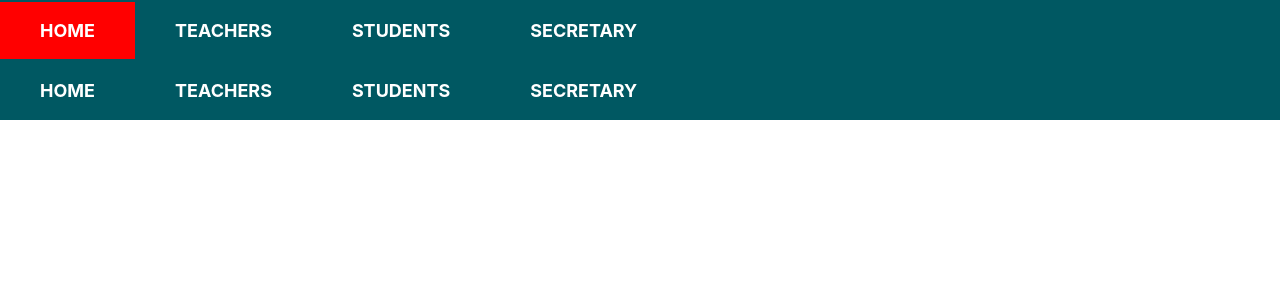
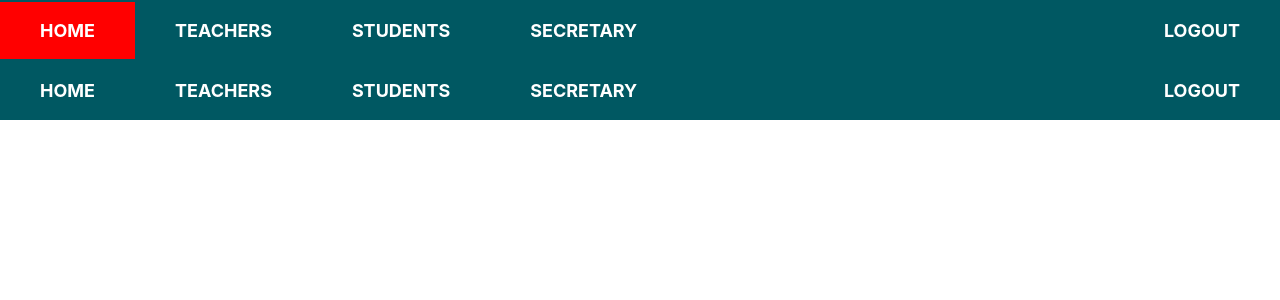
Before and after one commit to laviniamaties/DISI, a React (Create React App) app in the folder client/: page /header in a window 1280 px wide. Shown: the top 300 px of the page. Built offline with nearby package versions, Linux system fonts and the light colour scheme.

Commit message:
add logout in header

```diff
--- a/client/src/Components/Header.css
+++ b/client/src/Components/Header.css
@@ -28,6 +28,15 @@
     padding: 18px 40px;
 }
 
+.logout{
+    flex: 0 0 100px;
+    padding: 17px 40px;
+}
+
+.logout:hover {
+    background: red;
+}
+
 .active{
     background: red;
 }
--- a/client/src/Components/Header.tsx
+++ b/client/src/Components/Header.tsx
@@ -2,6 +2,7 @@ import React, { Component } from 'react'
 import { Link } from 'react-router-dom';
 
 import './Header.css';
+import AuthService from '../Services/auth-service';
 
 class Header extends Component {
     constructor(props: any) {
@@ -43,6 +44,9 @@ class Header extends Component {
                 <div className="header-nodes">
                     {this.state.nodes.map(this.renderNode)}
                 </div>
+                <div className="header-nodes logout" onClick={() => AuthService.logout()}>
+                    <div><span>Logout</span></div>
+                </div>
             </div>
         );
     }
--- a/client/src/Services/auth-service.ts
+++ b/client/src/Services/auth-service.ts
@@ -9,7 +9,6 @@ export default class AuthService {
   }
 
   public static login(user: IUser): void {
-    debugger
     sessionStorage.setItem('loggedUser', JSON.stringify(user));
     this.isLoginSubject.next(true);
   }
```
